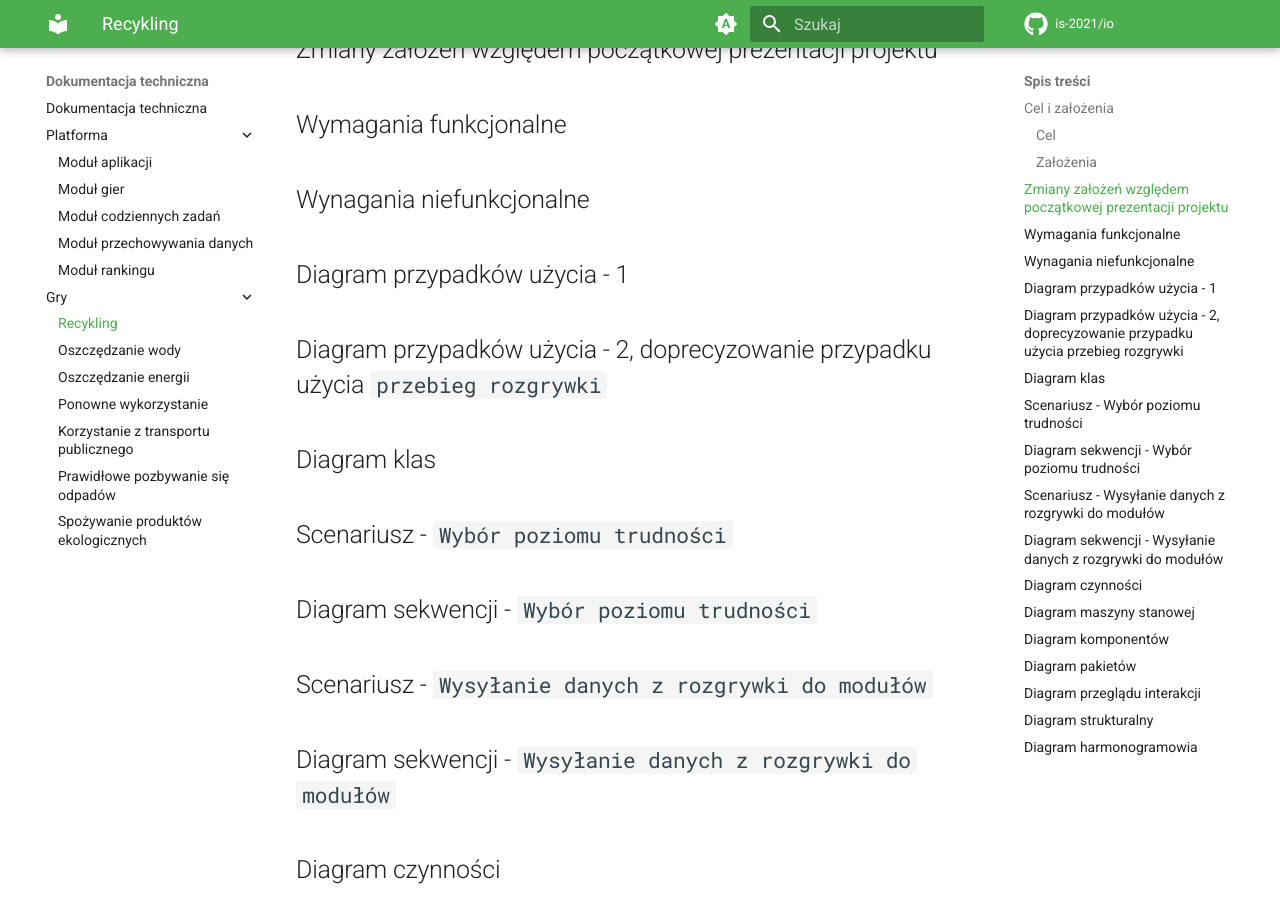
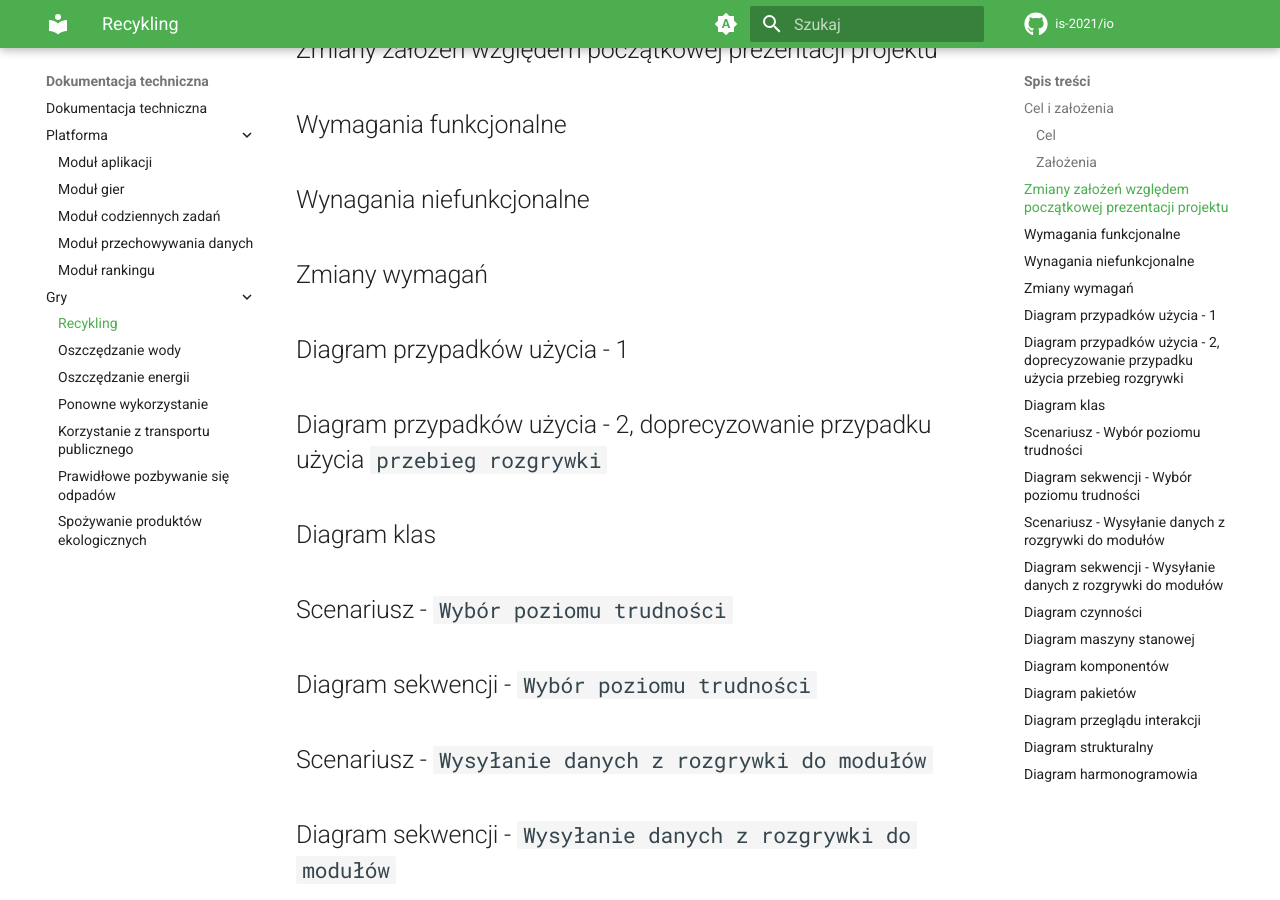
Before and after one commit to IS-2021/io, an MkDocs documentation site: the page built from docs/techniczna/gry/recykling.md, in a window 1280 px wide and 900 px high, scrolled down 419 px. Built offline with MkDocs 1.6.1 and Material for MkDocs 9.7.7, drawn with Linux system fonts in a browser that asks for light colours; comment, search, counter and statistics services are not loaded.

Commit message:
Update recykling.md

```diff
--- a/docs/techniczna/gry/recykling.md
+++ b/docs/techniczna/gry/recykling.md
@@ -11,6 +11,8 @@
 ## Wymagania funkcjonalne
 
 ## Wynagania niefunkcjonalne
+
+## Zmiany wymagań
 
 ## Diagram przypadków użycia - 1
 
```
